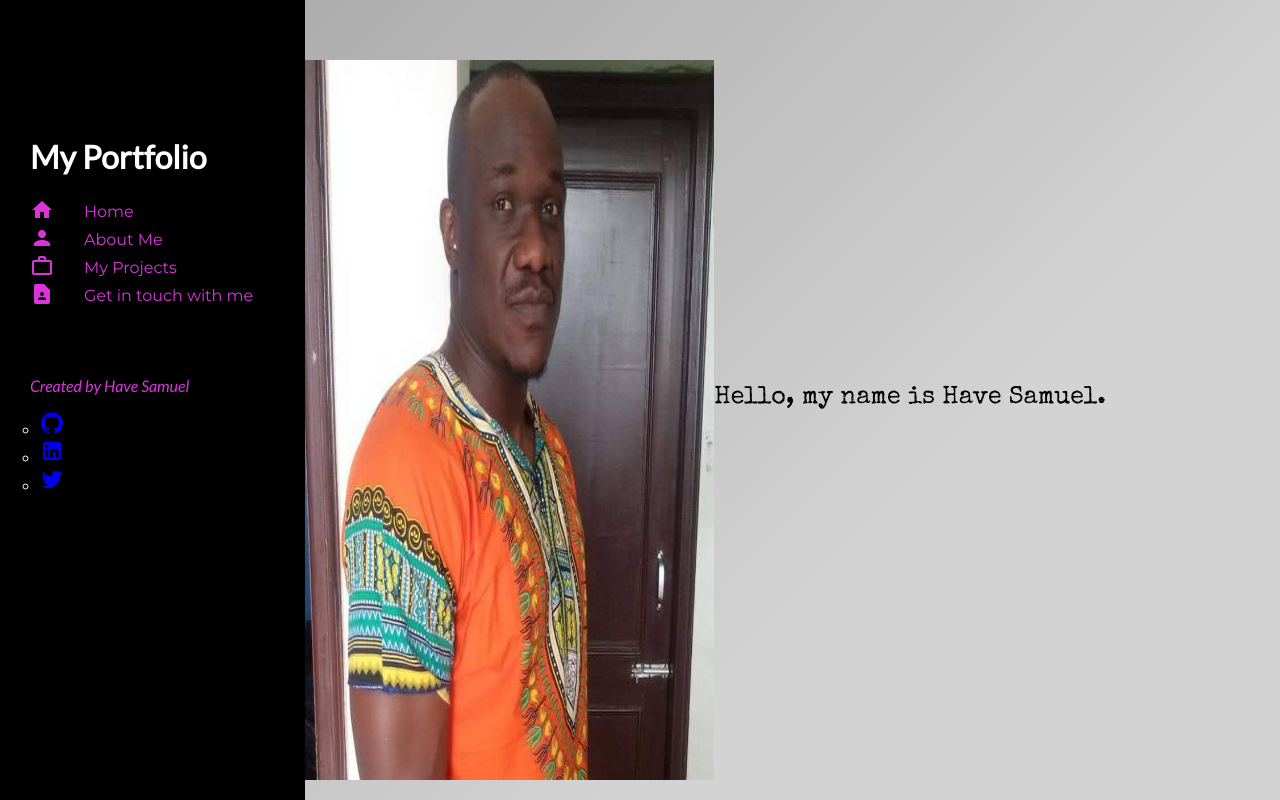
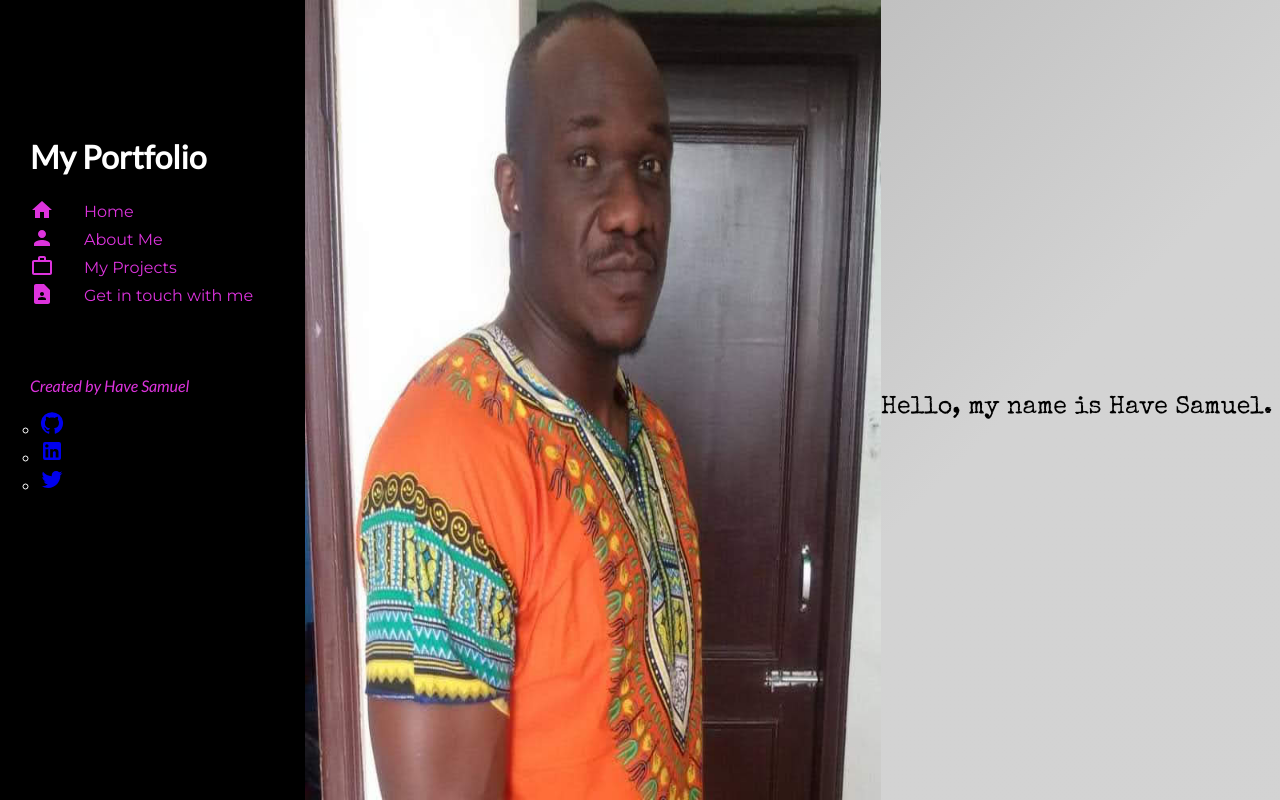
Before and after one commit to Have-Samuel/hs-portfolio, a React (Create React App) app: page / in a window 1280 px wide. Shown: the top 800 px of the page. Built offline with nearby package versions, Linux system fonts and the light colour scheme.

Commit message:
Added an image for one of the cards

```diff
--- a/src/about.css
+++ b/src/about.css
@@ -109,6 +109,7 @@
 
   .name {
     font-family: 'Montserrat', sans-serif;
+    padding-left: 1rem;
   }
 
   .about-image {
--- a/src/components/about.jsx
+++ b/src/components/about.jsx
@@ -9,7 +9,7 @@ function About() {
     <div>
       <div className="about-text">
         <div className="about-container">
-          <img src='about-img.png' alt='about-image' className='about-image' />
+          <img src='samuel.jpg' alt='about-image' className='about-image' />
           <div className='text-container'>
             <h1 className='name'>Have Samuel</h1>
             <h2 className='description'>Full-Stack Web Developer</h2>
--- a/src/components/projects-info.jsx
+++ b/src/components/projects-info.jsx
@@ -1,60 +1,66 @@
 /* eslint-disable import/prefer-default-export */
 export const projects = [
   {
-    id: 4,
+    // id: 4,
     project: 'PortfolioCsT1',
     developed_in: 'JavaScript',
     developed_in2: 'N/A',
+    img: '../../../PortfolioCST1.png',
     description: 'Basic Portfolio Website that built with HTML, CSS and JavaScript, and shows two pages as a sample if more needed.',
     Repo: 'https://github.com/Have-Samuel/PortfolioCsT1',
     Pair_Programmed: 'No',
     API: 'No',
   },
   {
-    id: 2,
+    // id: 2,
     project: 'BudgetApp',
     developed_in: 'Ruby on Rails',
     developed_in2: 'N/A',
+    img: '',
     description: 'A simple, user-friendly mobile iphone web application that helps you manage your funds moneybag',
     Repo: 'https://github.com/Have-Samuel/BudgetApp',
     Pair_Programmed: 'Yes',
     API: 'No',
   },
   {
-    id: 3,
+    // id: 3,
     project: 'Zuku-apartment',
     developed_in: 'Javascript',
     developed_in2: 'Ruby on Rails',
+    img: '',
     description: 'Zuku Apartments is a Web application that allows users to sign in and make reservations for an apartment of their choice.',
     Repo: 'https://github.com/Have-Samuel/Zuku-apartment',
     Pair_Programmed: 'Yes',
     API: 'Yes',
   },
   {
-    id: 1,
+    // id: 1,
     project: 'Animal Reserve',
     developed_in: 'Javascript',
     developed_in2: 'N/A',
+    img: '',
     description: 'In this project I built a mobile web application to check a list of animals making use of React and Redux.',
     Repo: 'https://github.com/Have-Samuel/animal-reserve',
     Pair_Programmed: 'No',
     API: 'Yes',
   },
   {
-    id: 5,
+    // id: 5,
     project: 'MM-fullWebsite',
     developed_in: 'Javascript',
     developed_in2: 'N/A',
+    img: '',
     description: 'A website for all fans of mathematics.',
     Repo: 'https://github.com/Have-Samuel/MM-fullWebsite',
     Pair_Programmed: 'No',
     API: 'No',
   },
   {
-    id: 6,
+    // id: 6,
     project: 'todoLT',
     developed_in: 'Javascript',
     developed_in2: 'N/A',
+    img: '',
     description: 'The ToDo list project, we applied the webpack and testing of the app, to see how where and solve an testing errors.',
     Repo: 'https://github.com/Have-Samuel/todoLT',
     Pair_Programmed: 'Yes',
--- a/src/components/projects.jsx
+++ b/src/components/projects.jsx
@@ -9,6 +9,7 @@ function Projects() {
         <ul className="grid-container">
           {projects.map((cards) => (
             <li className="project-container" key={cards.id}>
+              {/* <img className='img-card' key={src} /> */}
               <h2 className="title">{cards.project}</h2>
               <span className="discript">{cards.description}</span>
               <div className="seperator">
--- a/src/home.css
+++ b/src/home.css
@@ -103,9 +103,9 @@
   }
 
   .home_img {
-    padding-top: 60px;
-    height: 90vh;
-    width: 32vw;
+    padding-top: 0;
+    height: 100vh;
+    width: 45vw;
     justify-items: end;
     cursor: pointer;
   }
```
Also changed, not shown: public/PortfolioCST1.png (added), 1 other file (tests, documents, lock files or other folders).
